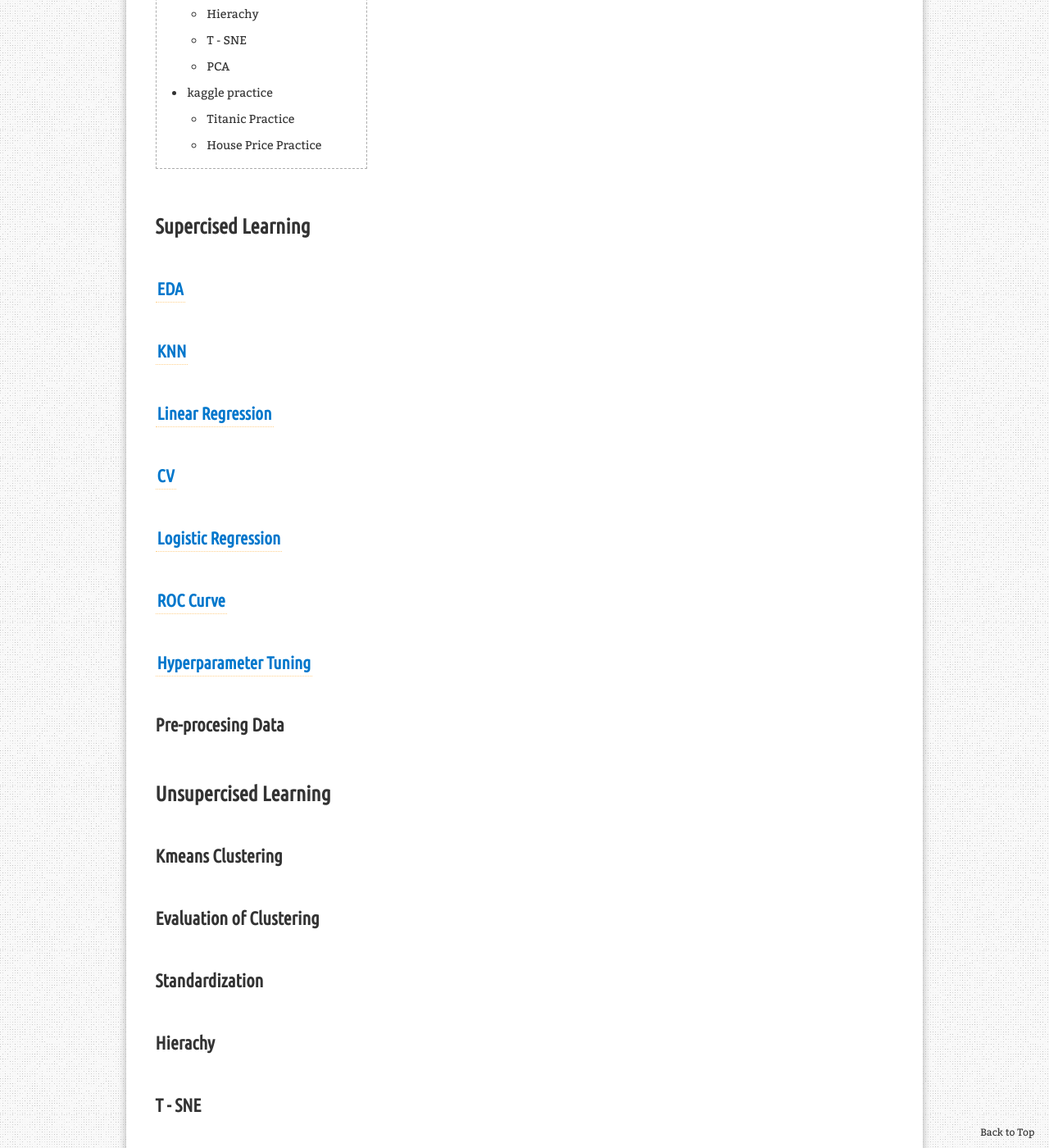
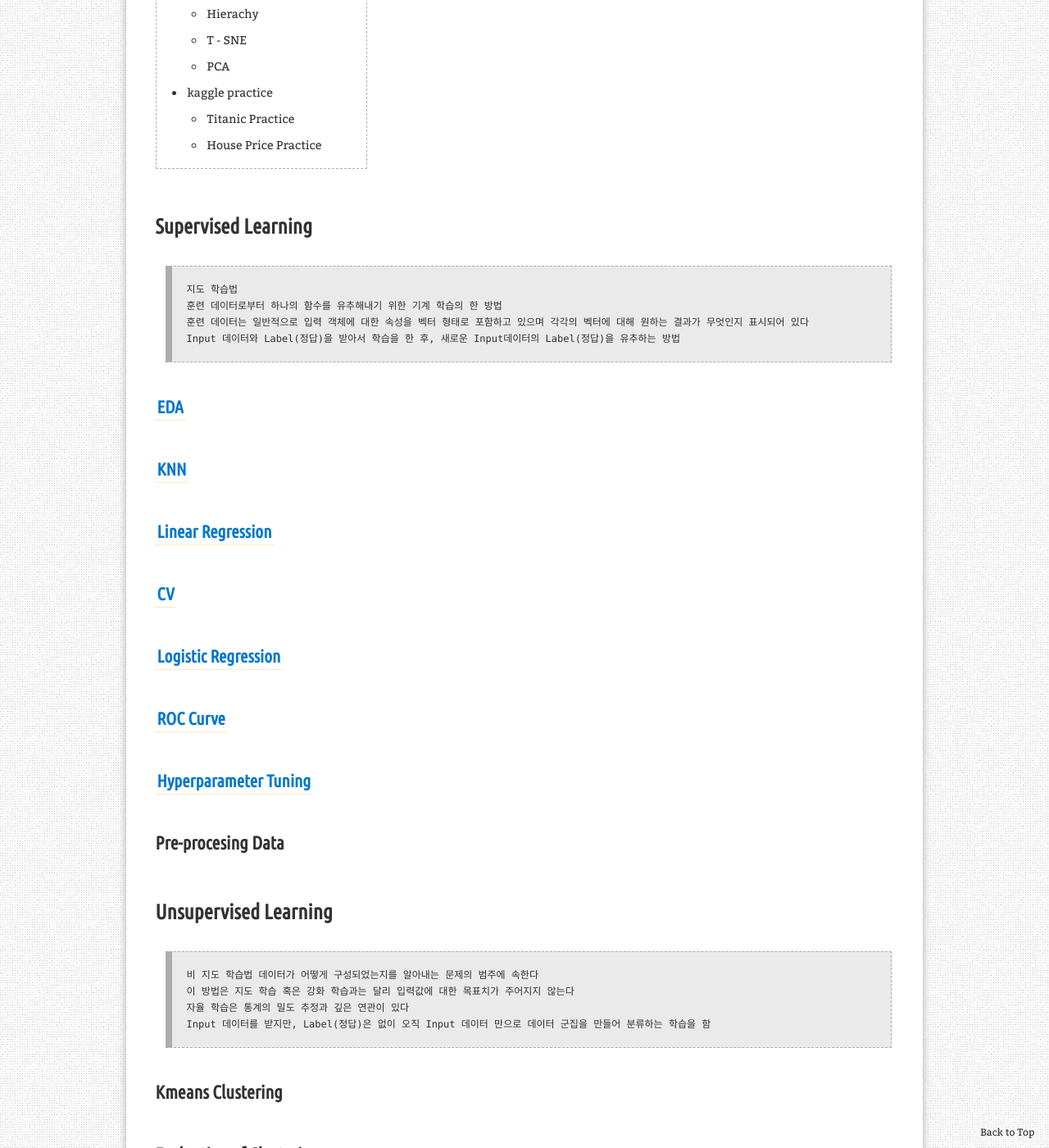
Before and after one commit to aristohyun/aristohyun.github.io, a Jekyll site: the page built from _posts/2021-12-31-Machine-Learing-Contents.md, in a window 1280 px wide and 1400 px high, scrolled down 841 px. Shown: the whole window at 82% size. Built offline with Jekyll 4.4.1, drawn with Linux system fonts in a browser that asks for light colours; comment, search, counter and statistics services are not loaded; some of the changed text lies outside the part shown.

Commit message:
Update 2021-12-31-Machine-Learing-Contents.md

```diff
--- a/_posts/2021-12-31-Machine-Learing-Contents.md
+++ b/_posts/2021-12-31-Machine-Learing-Contents.md
@@ -13,7 +13,11 @@ redirect_from:
 {:toc .toc}
 
 
-# Supercised Learning
+# Supervised Learning
+> 지도 학습법
+> 훈련 데이터로부터 하나의 함수를 유추해내기 위한 기계 학습의 한 방법
+> 훈련 데이터는 일반적으로 입력 객체에 대한 속성을 벡터 형태로 포함하고 있으며 각각의 벡터에 대해 원하는 결과가 무엇인지 표시되어 있다
+> Input 데이터와 Label(정답)을 받아서 학습을 한 후, 새로운 Input데이터의 Label(정답)을 유추하는 방법
 
 ## [EDA](https://aristohyun.github.io/blog/2021/06/17/EDA/){: target="_ blank"}
 
@@ -32,7 +36,12 @@ redirect_from:
 ## Pre-procesing Data
 
 
-# Unsupercised Learning
+# Unsupervised Learning
+> 비 지도 학습법
+> 데이터가 어떻게 구성되었는지를 알아내는 문제의 범주에 속한다
+> 이 방법은 지도 학습 혹은 강화 학습과는 달리 입력값에 대한 목표치가 주어지지 않는다
+> 자율 학습은 통계의 밀도 추정과 깊은 연관이 있다
+> Input 데이터를 받지만, Label(정답)은 없이 오직 Input 데이터 만으로 데이터 군집을 만들어 분류하는 학습을 함
 
 ## Kmeans Clustering
 
```
